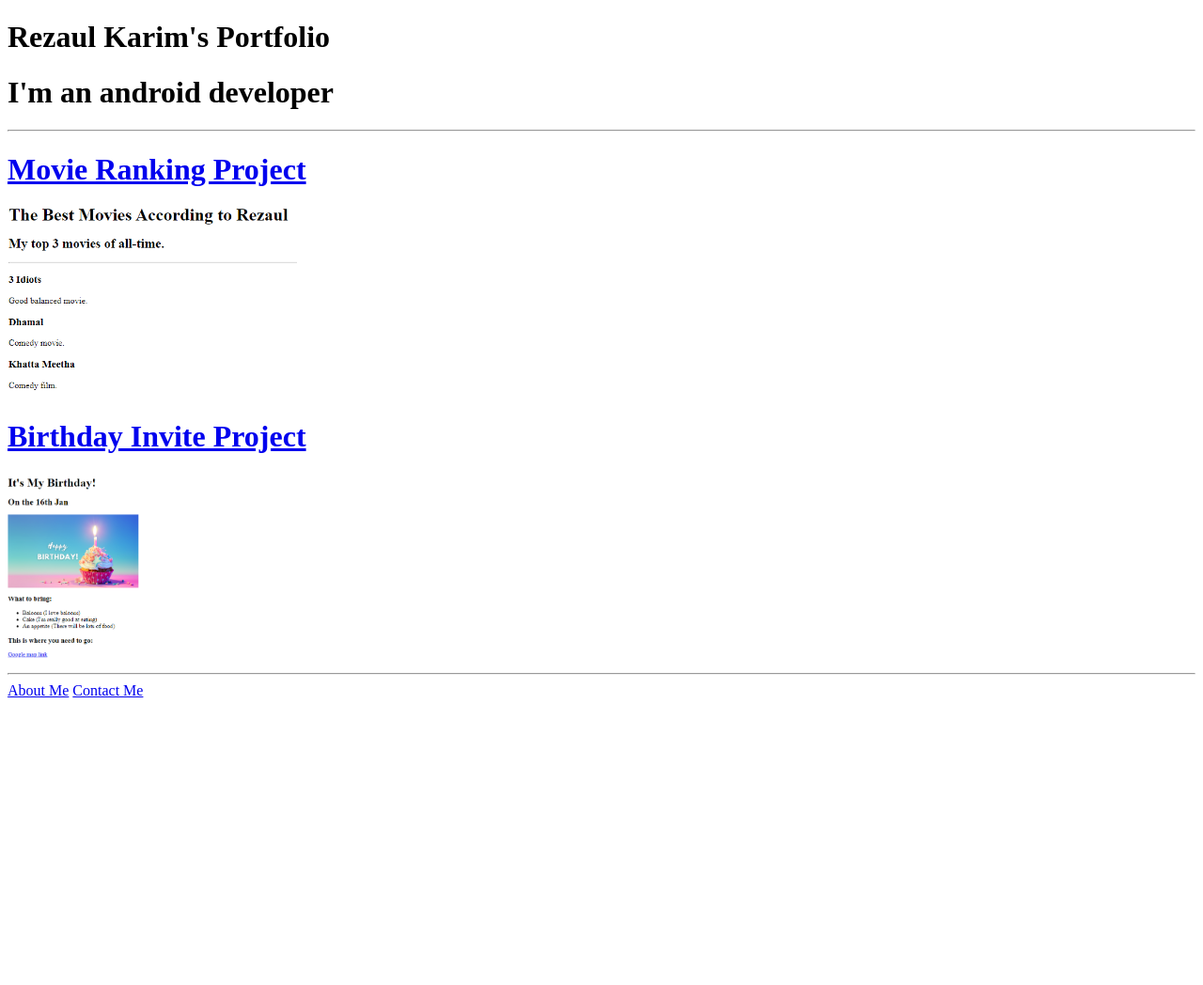
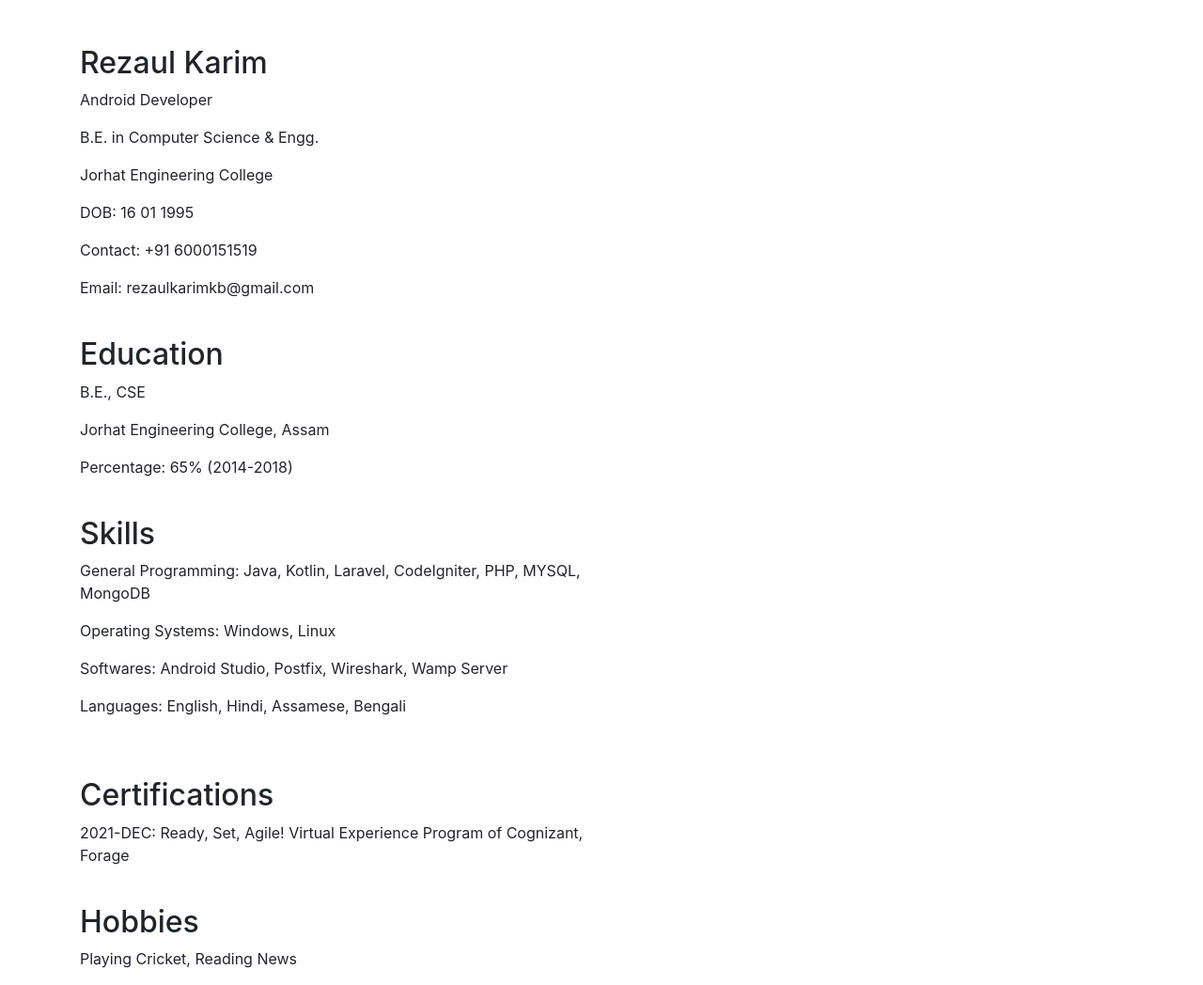
Before and after one commit to rezaulkarim50/html.portfolio, a plain HTML site: page index.html in a window 1280 px wide. Shown: the whole page at 94% size. Before the commit the page ends 800 px from the top, so only its background shows below. Drawn offline with nearby package versions, Linux system fonts and the light colour scheme.

Commit message:
Update index.html

```diff
--- a/index.html
+++ b/index.html
@@ -1,23 +1,78 @@
+<!DOCTYPE html>
+<html lang="en">
+<head>
+    <meta charset="UTF-8">
+    <meta name="viewport" content="width=device-width, initial-scale=1.0">
+    <title>Rezaul Karim - Resume</title>
+    <link href="https://maxcdn.bootstrapcdn.com/bootstrap/4.5.2/css/bootstrap.min.css" rel="stylesheet">
+    <style>
+        /* Add your custom styles here */
+    </style>
+</head>
+<body>
 
-<!DOCTYPE html>
-<html>
-<head>
-	<meta charset="utf-8">
-	<meta name="viewport" content="width=device-width, initial-scale=1">
-  <!-- <link href="https://cdn.jsdelivr.net/npm/bootstrap@5.3.1/dist/css/bootstrap.min.css" rel="stylesheet">
-  <script src="https://cdn.jsdelivr.net/npm/bootstrap@5.3.1/dist/js/bootstrap.bundle.min.js"></script> -->
-	<title>Rezaul Karim's Portfolio</title>
-	<h1>Rezaul Karim's Portfolio</h1>
-	<h1>I'm an android developer</h1>
-</head>
-<hr>
-<body>
-	<a href="./public/movie-ranking.html"><h1>Movie Ranking Project</h1></a>
-	<img src="./assets/images/movie-ranking.png" height="200" alt="movie-ranking">
- <a href="./public/birthday-invite.html"><h1>Birthday Invite Project</h1></a>
-	<img src="./assets/images/birthday-invite.png" height="200" alt="movie-ranking">
-	<hr>
-<a href="./public/about.html">About Me</a>
-<a href="./public/contact.html">Contact Me</a>
+    <div class="container mt-5">
+        <!-- Personal Information -->
+        <div class="row">
+            <div class="col-md-6">
+                <h2>Rezaul Karim</h2>
+                <p>Android Developer</p>
+                <p>B.E. in Computer Science & Engg.</p>
+                <p>Jorhat Engineering College</p>
+                <p>DOB: 16 01 1995</p>
+                <p>Contact: +91 6000151519</p>
+                <p>Email: rezaulkarimkb@gmail.com</p>
+            </div>
+        </div>
+
+        <!-- Education Section -->
+        <div class="row mt-4">
+            <div class="col-md-6">
+                <h2>Education</h2>
+                <p>B.E., CSE</p>
+                <p>Jorhat Engineering College, Assam</p>
+                <p>Percentage: 65% (2014-2018)</p>
+            </div>
+            <!-- Add more education entries as needed -->
+        </div>
+
+        <!-- Skills Section -->
+        <div class="row mt-4">
+            <div class="col-md-6">
+                <h2>Skills</h2>
+                <p>General Programming: Java, Kotlin, Laravel, CodeIgniter, PHP, MYSQL, MongoDB</p>
+                <p>Operating Systems: Windows, Linux</p>
+                <p>Softwares: Android Studio, Postfix, Wireshark, Wamp Server</p>
+                <p>Languages: English, Hindi, Assamese, Bengali</p>
+            </div>
+        </div>
+
+        <!-- Work Experience/Projects Section -->
+        <div class="row mt-4">
+            <!-- Add your work experience and projects here -->
+        </div>
+
+        <!-- Certifications Section -->
+        <div class="row mt-4">
+            <div class="col-md-6">
+                <h2>Certifications</h2>
+                <p>2021-DEC: Ready, Set, Agile! Virtual Experience Program of Cognizant, Forage</p>
+            </div>
+        </div>
+
+        <!-- Hobbies Section -->
+        <div class="row mt-4">
+            <div class="col-md-6">
+                <h2>Hobbies</h2>
+                <p>Playing Cricket, Reading News</p>
+            </div>
+        </div>
+    </div>
+
+    <!-- Bootstrap JS and dependencies (jQuery, Popper.js) -->
+    <script src="https://code.jquery.com/jquery-3.5.1.slim.min.js"></script>
+    <script src="https://cdn.jsdelivr.net/npm/@popperjs/core@2.0.7/dist/umd/popper.min.js"></script>
+    <script src="https://cdn.jsdelivr.net/npm/bootstrap@4.5.2/dist/js/bootstrap.min.js"></script>
+
 </body>
 </html>
```
